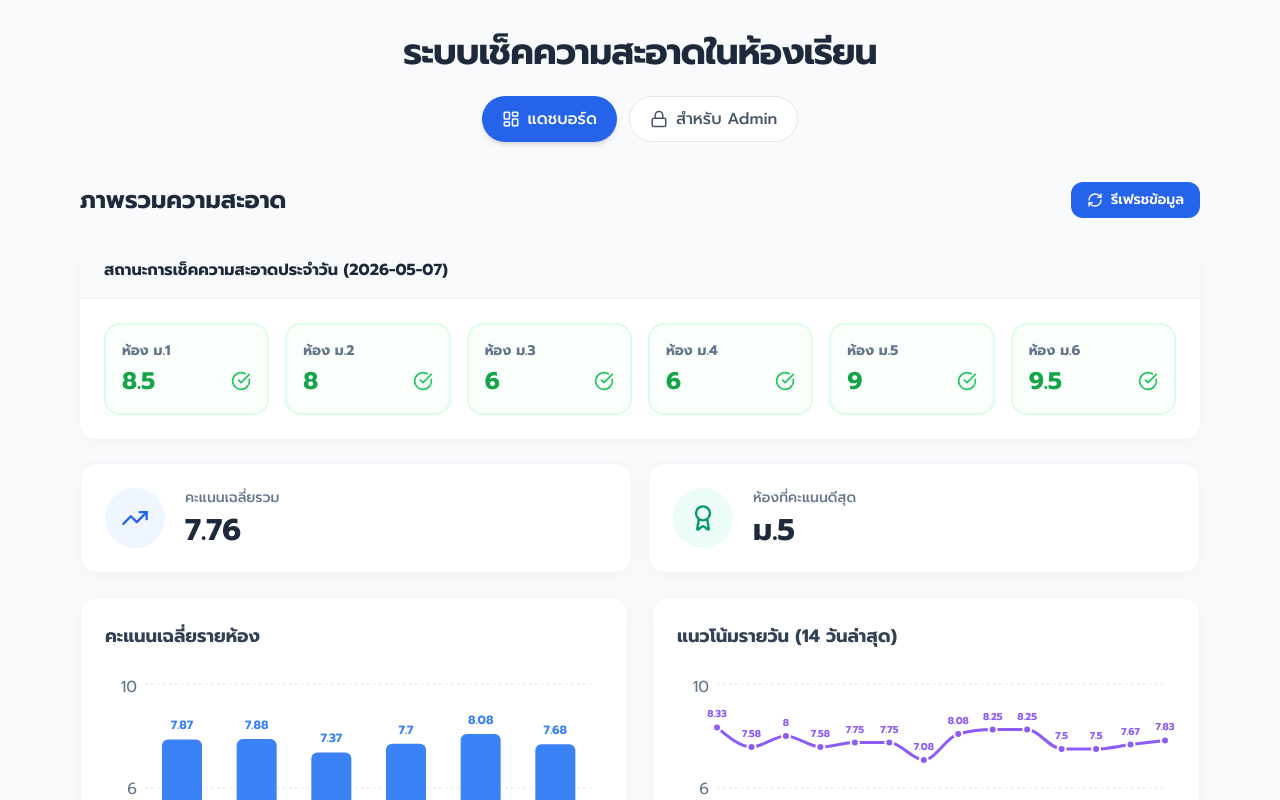
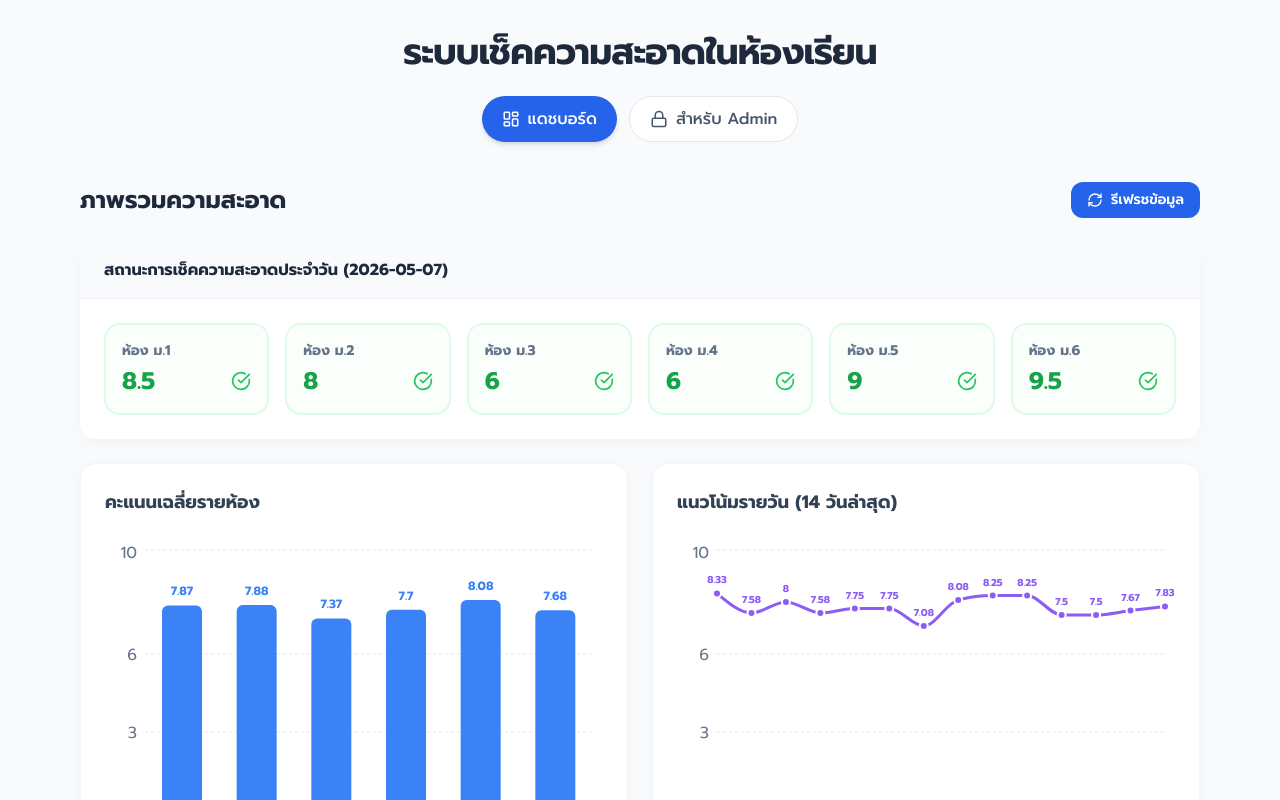
Before and after one commit to lovelimited/Web-App-Check-classroom-cleanliness, a React (Vite) app: page /#/ in a window 1280 px wide. Shown: the top 800 px of the page. Built offline with nearby package versions, Linux system fonts and the light colour scheme; no server answers.

Commit message:
Remove summary cards from dashboard

```diff
--- a/src/components/Dashboard.jsx
+++ b/src/components/Dashboard.jsx
@@ -198,30 +198,7 @@ function Dashboard() {
             </div>
           </div>
 
-          <div className="grid grid-cols-1 md:grid-cols-2 gap-4">
-            <div className="card flex items-center gap-5">
-              <div className="bg-blue-50 p-4 rounded-full">
-                <TrendingUp size={28} className="text-blue-600" />
-              </div>
-              <div>
-                <p className="text-sm font-medium text-slate-500 mb-1">คะแนนเฉลี่ยรวม</p>
-                <h3 className="text-3xl font-bold text-slate-800">
-                  {data.length > 0 ? (data.reduce((acc, curr) => acc + curr.score, 0) / data.length).toFixed(2) : '0.00'}
-                </h3>
-              </div>
-            </div>
-            <div className="card flex items-center gap-5">
-              <div className="bg-emerald-50 p-4 rounded-full">
-                <Award size={28} className="text-emerald-600" />
-              </div>
-              <div>
-                <p className="text-sm font-medium text-slate-500 mb-1">ห้องที่คะแนนดีสุด</p>
-                <h3 className="text-3xl font-bold text-slate-800">
-                  {getRoomData().length > 0 ? [...getRoomData()].sort((a, b) => b.average - a.average)[0].room : '-'}
-                </h3>
-              </div>
-            </div>
-          </div>
+
 
           <div className="grid grid-cols-1 lg:grid-cols-2 gap-6">
             <div className="card">
```
